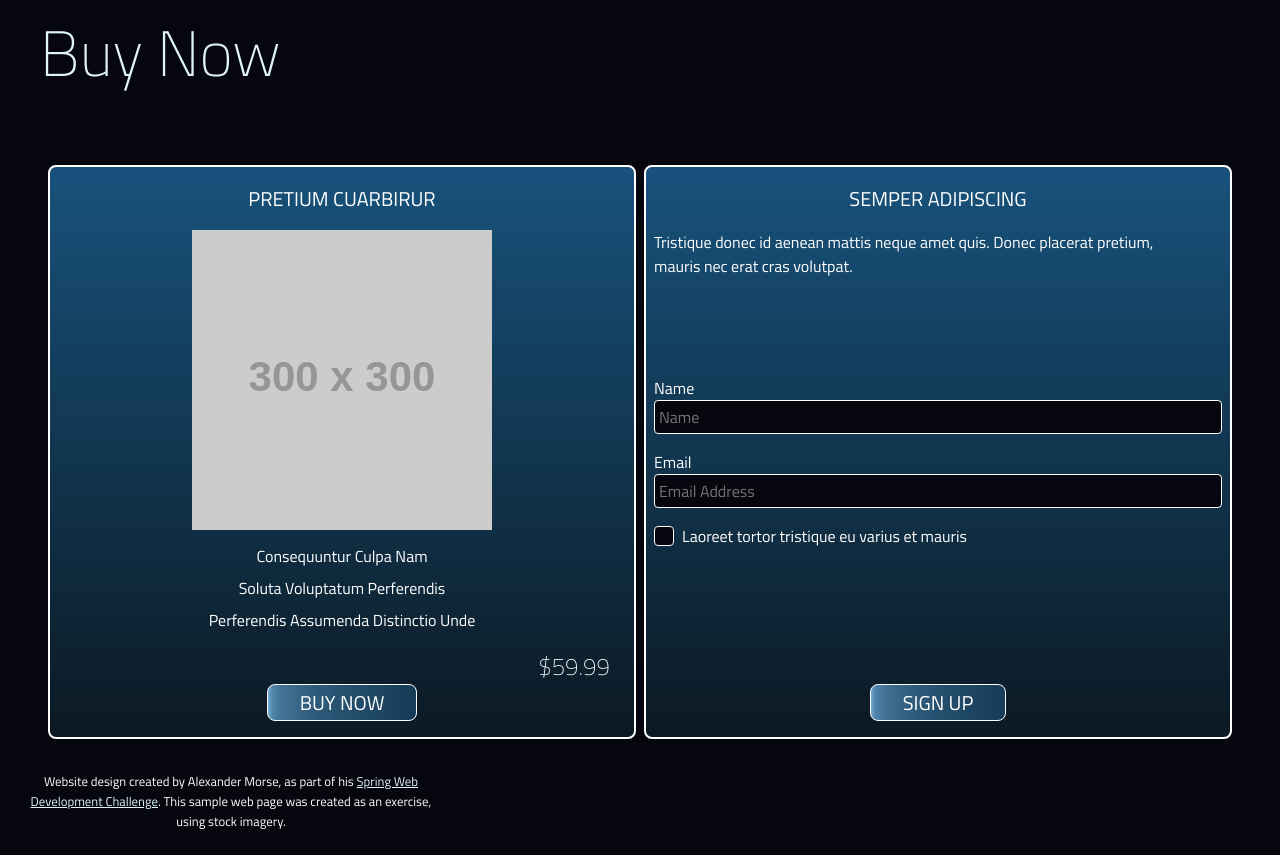
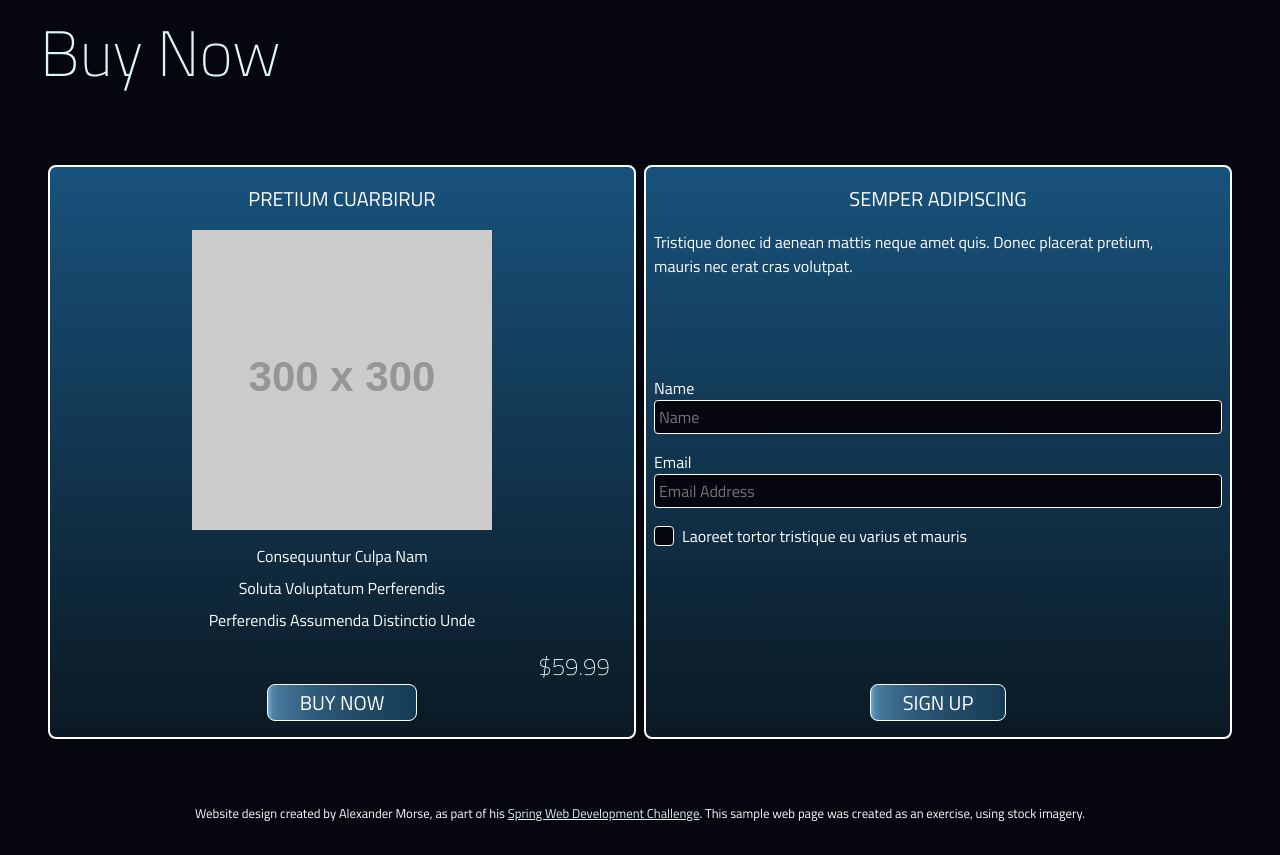
Before and after one commit to Sakeran/ac-game-landing, a website built with Parcel: page src/index.html in a window 1280 px wide. Shown: the part 3874-4729 px from the top of the page. Built offline with nearby package versions, Linux system fonts and the light colour scheme; placeholder pictures from the web are drawn by us.

Commit message:
Style footer for desktop

```diff
--- a/src/styles/styles.styl
+++ b/src/styles/styles.styl
@@ -220,9 +220,18 @@ footer
   padding: 2rem 1rem 1rem;
   font-size: 0.8em;
   text-align: center;
+  max-width: 1200px;
+  margin: 0 auto;
+
+  @media screen and (min-width: 800px)
+    padding: 4rem 1rem 2rem;
+
+  p
+    max-width: none;
 
   a
     color: $lightblue;
 
+
 @import "./layout/hero.styl"
 @import "./layout/nav.styl"
```
